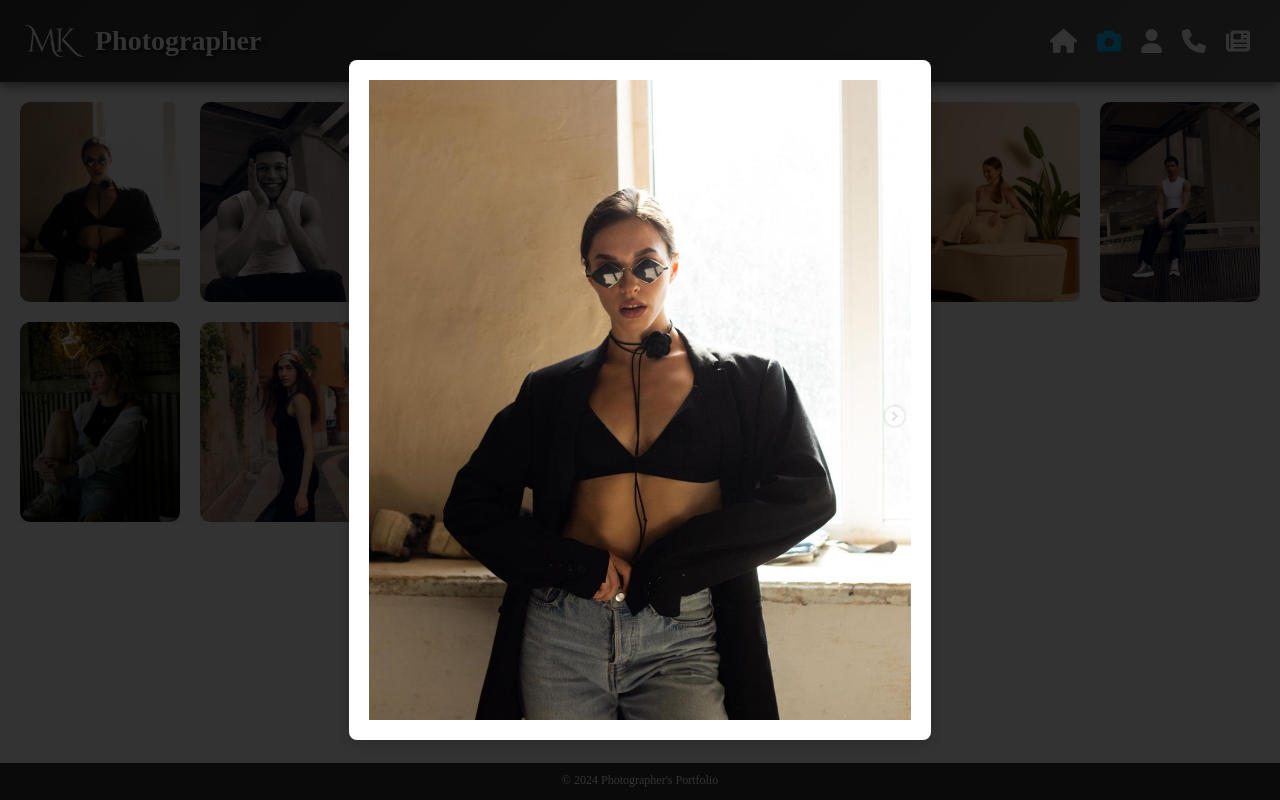
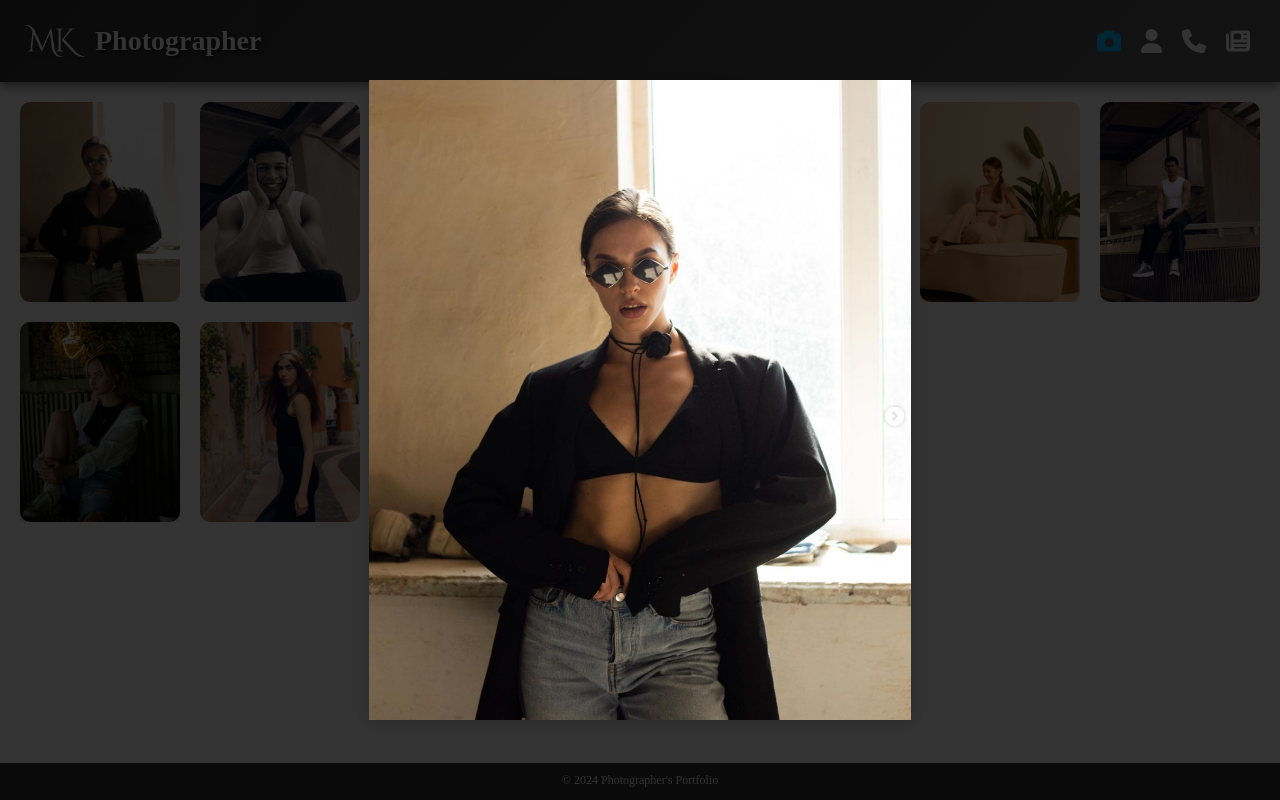
Before and after one commit to Velykobrat/photographer-portfolio, a React (Vite) app: page /collections in a window 1280 px wide. Both pictures are taken after a click on the element 100 px from the left and 202 px from the top of the page. Built offline with nearby package versions, Linux system fonts and the light colour scheme; grey boxes are pictures that could not be loaded; a web font is replaced by a local one.

Commit message:
Some changes

```diff
--- a/src/components/Modal/Modal.module.css
+++ b/src/components/Modal/Modal.module.css
@@ -24,10 +24,6 @@
     /* Обмежуємо максимальну ширину */
     max-height: 90%;
     /* Обмежуємо максимальну висоту */
-    padding: 20px;
-    /* Додаємо відступи для кращого вигляду */
-    background-color: white;
-    /* Білий фон для контенту */
     border-radius: 8px;
     /* Закруглені кути */
     box-shadow: 0 4px 20px rgba(0, 0, 0, 0.2);
--- a/src/components/Navigation/Navigation.tsx
+++ b/src/components/Navigation/Navigation.tsx
@@ -2,18 +2,13 @@
 
 import { NavLink } from 'react-router-dom';
 import { FontAwesomeIcon } from '@fortawesome/react-fontawesome';
-import { faCamera, faPhone, faNewspaper, faUser, faHome } from '@fortawesome/free-solid-svg-icons'; // Додаємо іконку будиночка
+import { faCamera, faPhone, faNewspaper, faUser } from '@fortawesome/free-solid-svg-icons'; // Додаємо іконку будиночка
 import styles from './Navigation.module.css';
 
 const Navigation = () => {
   return (
     <div className={styles.navLinks}>
-      <NavLink
-        to="/home"
-        className={({ isActive }) => (isActive ? styles.activeLink : undefined)}
-      >
-        <FontAwesomeIcon icon={faHome} className={styles.icon} /> {/* Додаємо кнопку для Home */}
-      </NavLink>
+
       <NavLink
         to="/collections"
         className={({ isActive }) => (isActive ? styles.activeLink : undefined)}
--- a/src/pages/Contacts/Contacts.module.css
+++ b/src/pages/Contacts/Contacts.module.css
@@ -34,7 +34,7 @@
 
 /* Новий клас для блоку з компонентами */
 .componentsContainer {
-    display: inline-flex;
+    display: flex;
     flex-direction: column;
     align-items: center;
     max-width: 600px;
```
